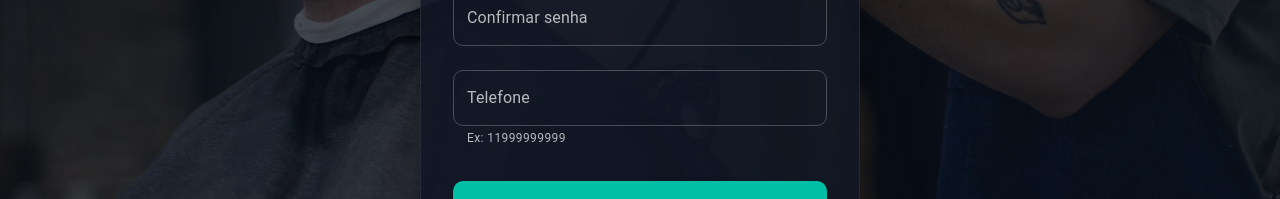
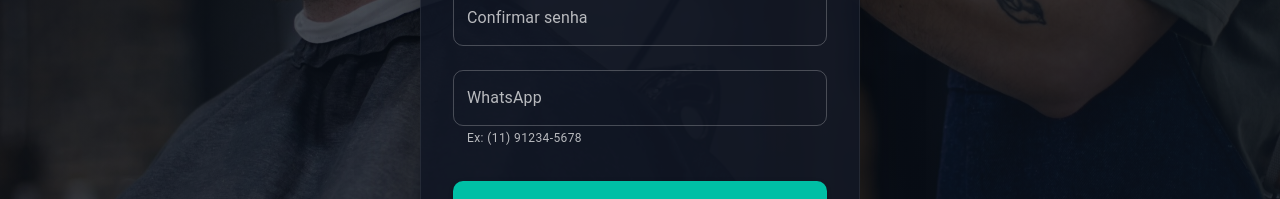
Before and after one commit to yuri-silveiraa/front-barbearia, a React (Vite) app: page /cadastro in a window 1280 px wide. Shown: the part 535-734 px from the top of the page. Built offline with nearby package versions, Linux system fonts and the light colour scheme; no server answers; some icons are missing.

Commit message:
feat(cadastro): normaliza nome e mascara whatsapp

```diff
--- a/src/api/auth/schema.ts
+++ b/src/api/auth/schema.ts
@@ -21,8 +21,10 @@ export const registerSchema = z.object({
     .regex(/[0-9]/, 'Deve conter pelo menos um número'),
   confirmPassword: z.string(),
   telephone: z.string()
-    .min(11, 'Telefone deve ter 11 dígitos (ex: 11999999999)')
-    .regex(/^\d+$/, 'Telefone deve conter apenas números'),
+    .transform((value) => value.replace(/\D/g, ""))
+    .refine((value) => value.length === 11, {
+      message: "WhatsApp deve ter 11 dígitos (ex: 11999999999)"
+    }),
 }).refine((data) => data.password === data.confirmPassword, {
   message: "As senhas não coincidem",
   path: ["confirmPassword"],
--- a/src/features/auth/pages/CadastroPage.tsx
+++ b/src/features/auth/pages/CadastroPage.tsx
@@ -17,6 +17,7 @@ import { registerSchema } from "../../../api/auth/schema";
 import { registerService } from "../../../api/auth/auth.service";
 import { FeedbackBanner } from "../../../components/FeedbackBanner";
 import { AuthLayout } from "../../../layouts/AuthLayout";
+import { formatName } from "../../../utils/formatName";
 import type { RegisterData } from "../../../api/auth/schema";
 
 export function CadastroPage() {
@@ -32,10 +33,12 @@ export function CadastroPage() {
     handleSubmit,
     formState: { errors, isSubmitting },
     reset,
-    watch
+    watch,
+    setValue
   } = useForm<RegisterData>({
     resolver: zodResolver(registerSchema)
   });
+  const telephoneValue = watch("telephone") ?? "";
 
   useEffect(() => {
     const emailFromState = (location.state as { email?: string } | null)?.email;
@@ -63,7 +66,11 @@ export function CadastroPage() {
   async function onSubmit(data: RegisterData) {
     try {
       setError("");
-      await registerService(data);
+      await registerService({
+        ...data,
+        name: formatName(data.name),
+        telephone: data.telephone
+      });
       sessionStorage.removeItem(STORAGE_KEY);
       navigate("/verificar-email", { state: { email: data.email } });
     } catch (err: unknown) {
@@ -76,6 +83,14 @@ export function CadastroPage() {
       }
     }
   }
+
+  const formatWhatsapp = (value: string) => {
+    const digits = value.replace(/\D/g, "").slice(0, 11);
+    if (digits.length === 0) return "";
+    if (digits.length <= 2) return `(${digits}`;
+    if (digits.length <= 7) return `(${digits.slice(0, 2)}) ${digits.slice(2)}`;
+    return `(${digits.slice(0, 2)}) ${digits.slice(2, 7)}-${digits.slice(7)}`;
+  };
 
   return (
     <>
@@ -160,13 +175,19 @@ export function CadastroPage() {
             />
 
             <TextField
-              label="Telefone"
+              label="WhatsApp"
               fullWidth
               margin="normal"
               {...register("telephone")}
+              value={telephoneValue}
+              onChange={(event) => {
+                const masked = formatWhatsapp(event.target.value);
+                setValue("telephone", masked, { shouldValidate: true });
+              }}
               error={!!errors.telephone}
-              helperText={errors.telephone?.message || "Ex: 11999999999"}
+              helperText={errors.telephone?.message || "Ex: (11) 91234-5678"}
               autoComplete="tel"
+              placeholder="(11) 91234-5678"
               size="medium"
             />
 
--- a/src/features/perfil/pages/PerfilPage.tsx
+++ b/src/features/perfil/pages/PerfilPage.tsx
@@ -23,6 +23,7 @@ import PersonIcon from "@mui/icons-material/Person";
 import PhoneIcon from "@mui/icons-material/Phone";
 import { useAuth } from "../../../contexts/AuthContext";
 import { FeedbackBanner } from "../../../components/FeedbackBanner";
+import { formatName } from "../../../utils/formatName";
 
 const profileSchema = z.object({
   name: z.string().trim().min(3, "Nome precisa ter no mínimo 3 caracteres"),
@@ -69,7 +70,7 @@ export function PerfilPage() {
     setSuccess(null);
     try {
       await updateUser({
-        name: data.name,
+        name: formatName(data.name),
         email: data.email,
         telephone: data.telephone,
       });
--- /dev/null
+++ b/src/utils/formatName.ts
@@ -0,0 +1,11 @@
+export function formatName(value: string): string {
+  return value
+    .trim()
+    .split(/\s+/)
+    .filter(Boolean)
+    .map((part) => {
+      const lower = part.toLowerCase();
+      return lower.charAt(0).toUpperCase() + lower.slice(1);
+    })
+    .join(" ");
+}
```
